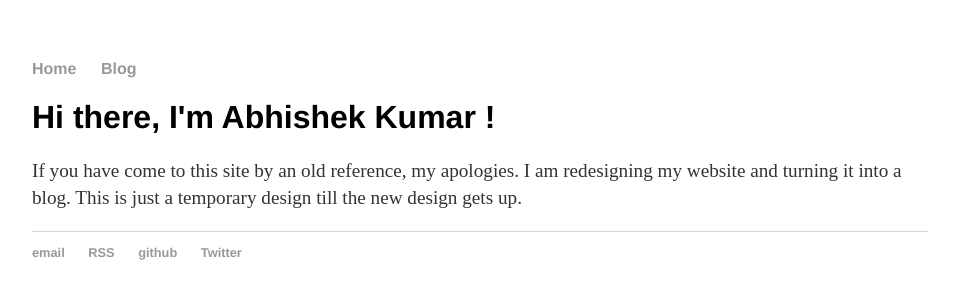
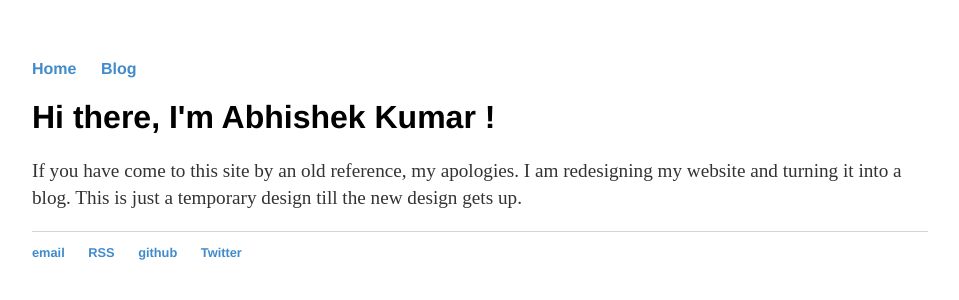
Before and after one commit to Mr-Kumar-Abhishek/brain-beats-blog, a Jekyll site: the page built from index.html, in a window 1280 px wide. Shown: the top 300 px of the page, without its empty margins (160-1119 px from the left). Built offline with Jekyll 4.4.1, drawn with Linux system fonts in a browser that asks for light colours.

Commit message:
change link color

```diff
--- a/css/main.css
+++ b/css/main.css
@@ -14,7 +14,7 @@ nav ul li, footer ul li {
 }
 a {
     text-decoration: none;
-    color: #999;
+    color: #428BCA;
 }
 a:hover {
     text-decoration: underline;
```
